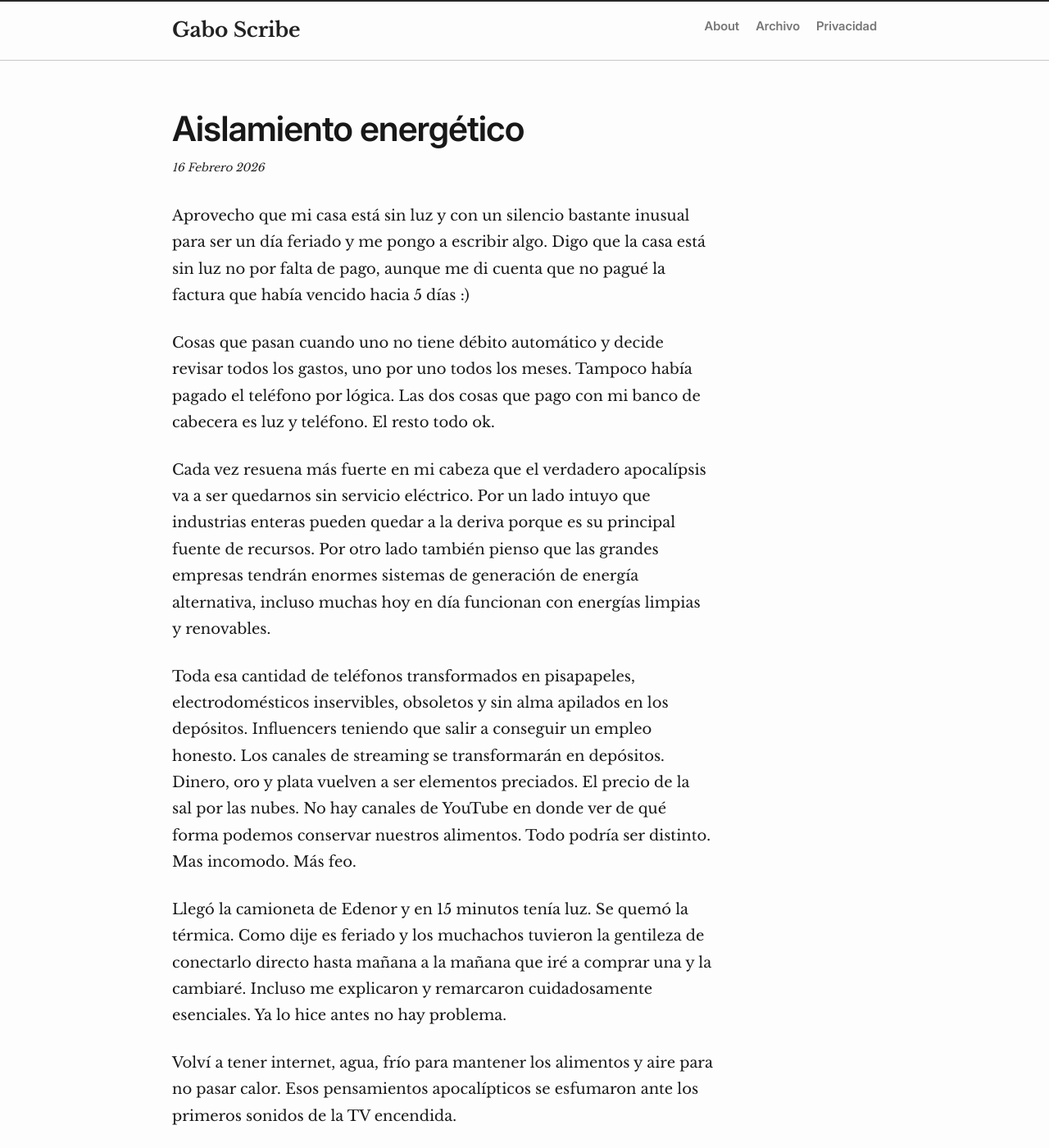
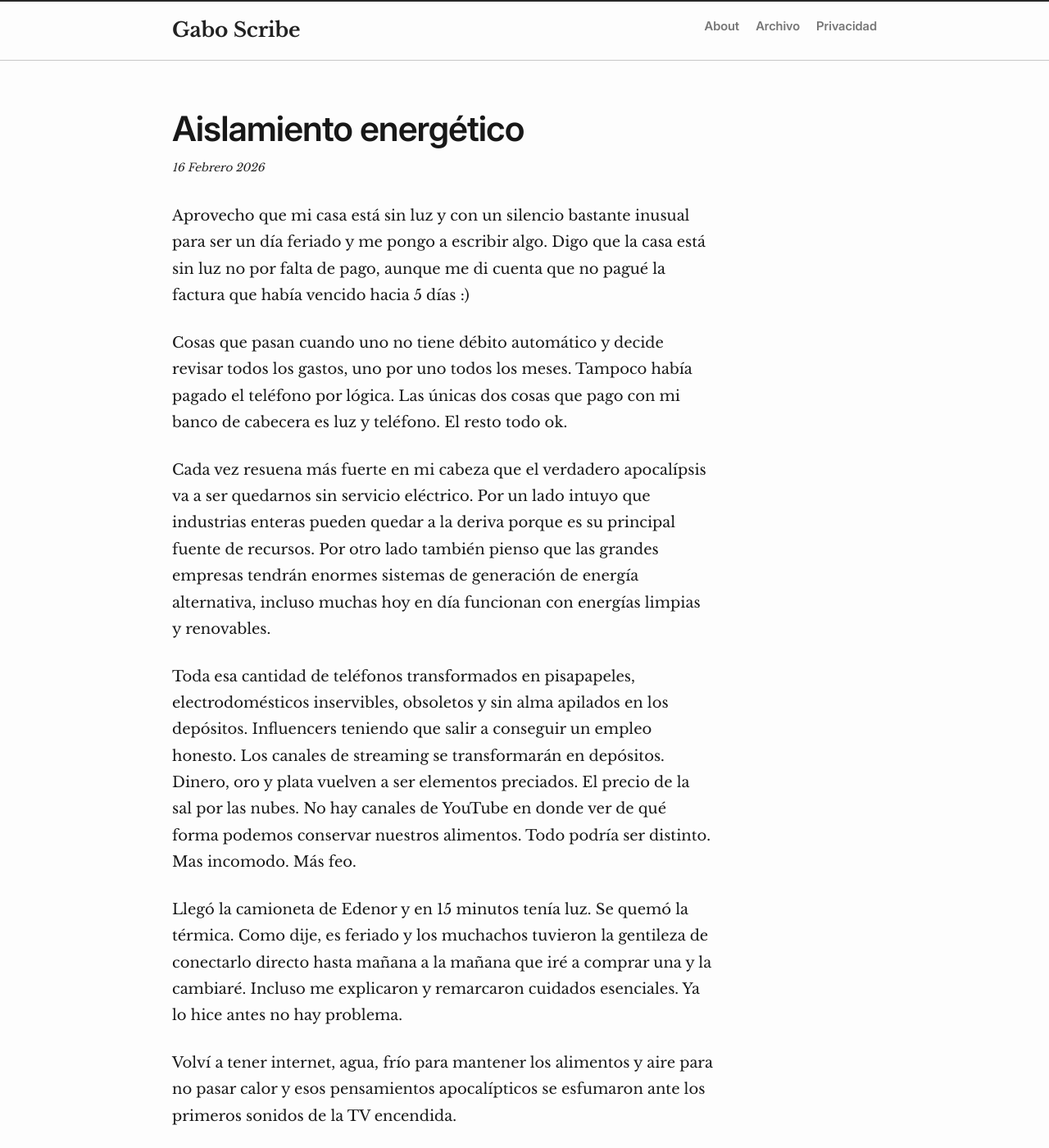
Before and after one commit to gsplay/blog, a Jekyll site: the page built from _posts/2026-02-16-aislamiento-energetico.markdown, in a window 1280 px wide and 1400 px high. Shown: the whole window at 82% size. Built offline with Jekyll 4.4.1, drawn with Linux system fonts in a browser that asks for light colours.

Commit message:
Actualizar 2026-02-16-aislamiento-energetico.markdown

```diff
--- a/_posts/2026-02-16-aislamiento-energetico.markdown
+++ b/_posts/2026-02-16-aislamiento-energetico.markdown
@@ -6,13 +6,13 @@ categories: blog
 ---
 Aprovecho que mi casa está sin luz y con un silencio bastante inusual para ser un día feriado y me pongo a escribir algo. Digo que la casa está sin luz no por falta de pago, aunque me di cuenta que no pagué la factura que había vencido hacia 5 días :)
 
-Cosas que pasan cuando uno no tiene débito automático y decide revisar todos los gastos, uno por uno todos los meses. Tampoco había pagado el teléfono por lógica. Las dos cosas que pago con mi banco de cabecera es luz y teléfono. El resto todo ok.
+Cosas que pasan cuando uno no tiene débito automático y decide revisar todos los gastos, uno por uno todos los meses. Tampoco había pagado el teléfono por lógica. Las únicas dos cosas que pago con mi banco de cabecera es luz y teléfono. El resto todo ok.
 
 Cada vez resuena más fuerte en mi cabeza que el verdadero apocalípsis va a ser quedarnos sin servicio eléctrico. Por un lado intuyo que industrias enteras pueden quedar a la deriva porque es su principal fuente de recursos.
 Por otro lado también pienso que las grandes empresas tendrán enormes sistemas de generación de energía alternativa, incluso muchas hoy en día funcionan con energías limpias y renovables.
 
 Toda esa cantidad de teléfonos transformados en pisapapeles, electrodomésticos inservibles, obsoletos y sin alma apilados en los depósitos. Influencers teniendo que salir a conseguir un empleo honesto. Los canales de streaming se transformarán en depósitos. Dinero, oro y plata vuelven a ser elementos preciados. El precio de la sal por las nubes. No hay canales de YouTube en donde ver de qué forma podemos conservar nuestros alimentos. Todo podría ser distinto. Mas incomodo. Más feo.
 
-Llegó la camioneta de Edenor y en 15 minutos tenía luz. Se quemó la térmica. Como dije es feriado y los muchachos tuvieron la gentileza de conectarlo directo hasta mañana a la mañana que iré a comprar una y la cambiaré. Incluso me explicaron y remarcaron cuidadosamente esenciales. Ya lo hice antes no hay problema.
+Llegó la camioneta de Edenor y en 15 minutos tenía luz. Se quemó la térmica. Como dije, es feriado y los muchachos tuvieron la gentileza de conectarlo directo hasta mañana a la mañana que iré a comprar una y la cambiaré. Incluso me explicaron y remarcaron cuidados esenciales. Ya lo hice antes no hay problema.
 
-Volví a tener internet, agua, frío para mantener los alimentos y aire para no pasar calor. Esos pensamientos apocalípticos se esfumaron ante los primeros sonidos de la TV encendida.
+Volví a tener internet, agua, frío para mantener los alimentos y aire para no pasar calor y esos pensamientos apocalípticos se esfumaron ante los primeros sonidos de la TV encendida.
```
